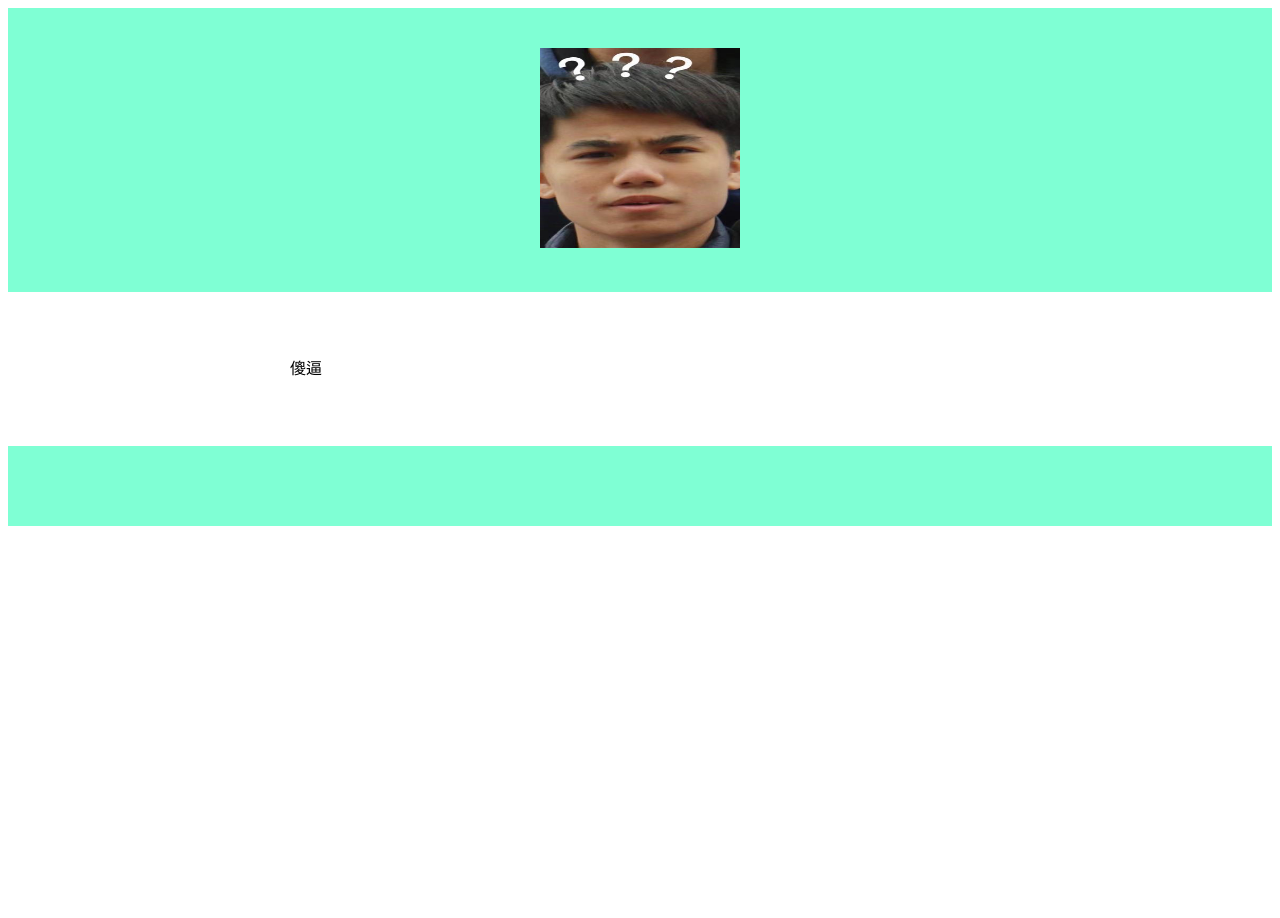
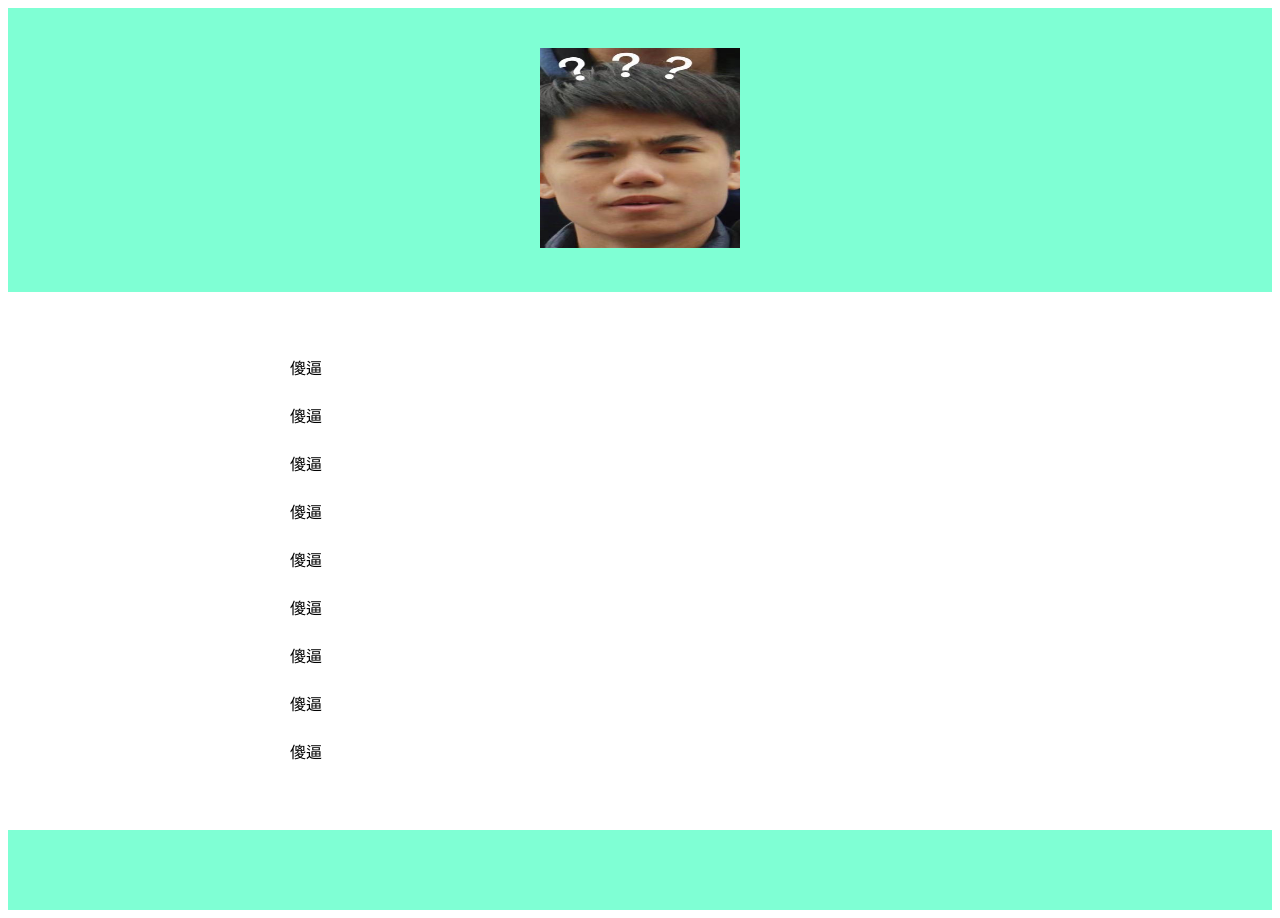
Before and after one commit to lengzeng/super-dollop, a plain HTML site: page index.html in a window 1280 px wide. Before the commit the page ends 800 px from the top, so only its background shows below. Drawn offline with Linux system fonts and the light colour scheme.

Commit message:
Update index.html

```diff
--- a/index.html
+++ b/index.html
@@ -19,7 +19,16 @@
     line-height:2.0;
     size: 100cm;
     ">
-    <p>傻逼</p></div>
+    <p>傻逼</p>
+        <p>傻逼</p>
+        <p>傻逼</p>
+        <p>傻逼</p>
+        <p>傻逼</p>
+        <p>傻逼</p>
+        <p>傻逼</p>
+        <p>傻逼</p>
+        <p>傻逼</p>
+    </div>
 </div>
     <div style="
     background-color:aquamarine;
```
